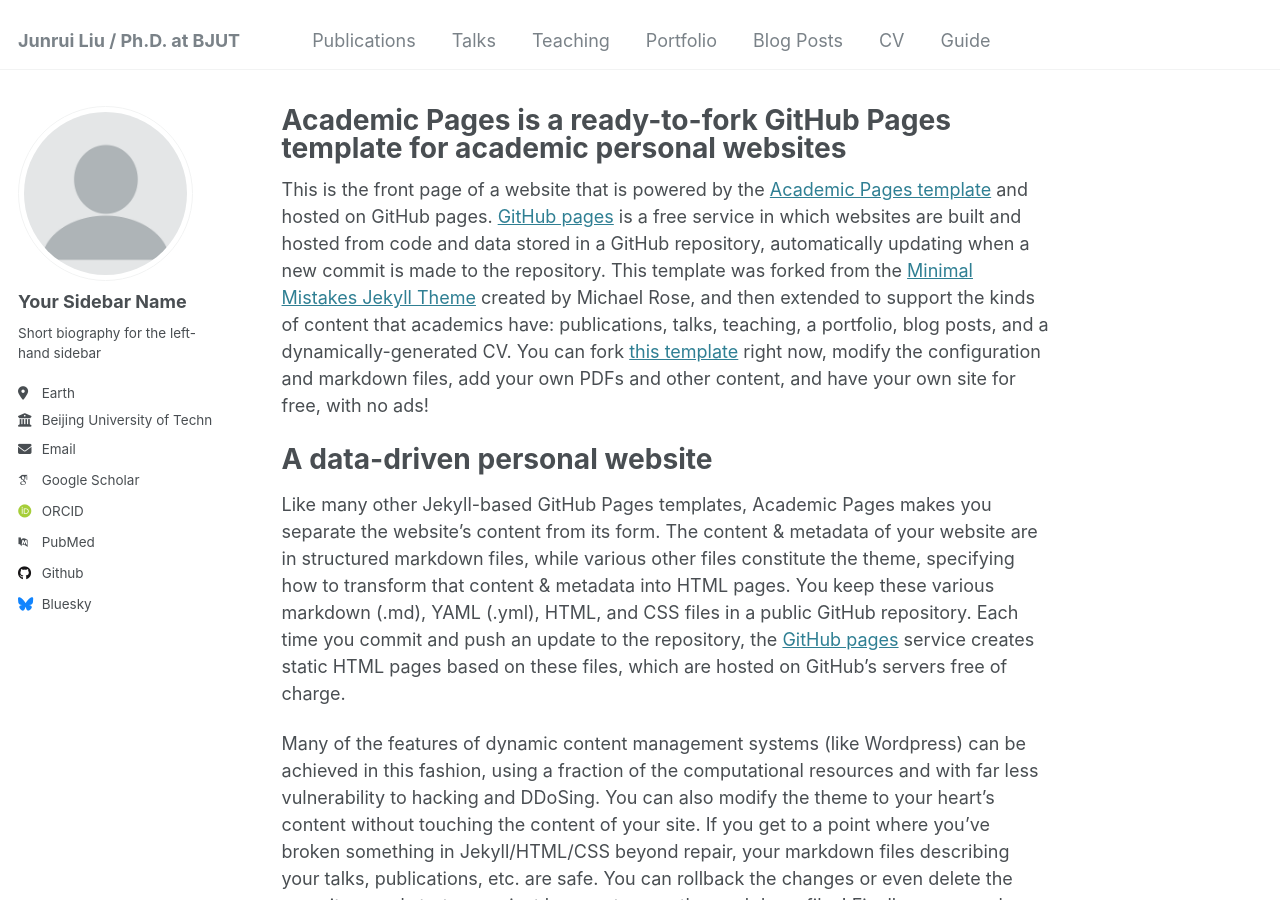
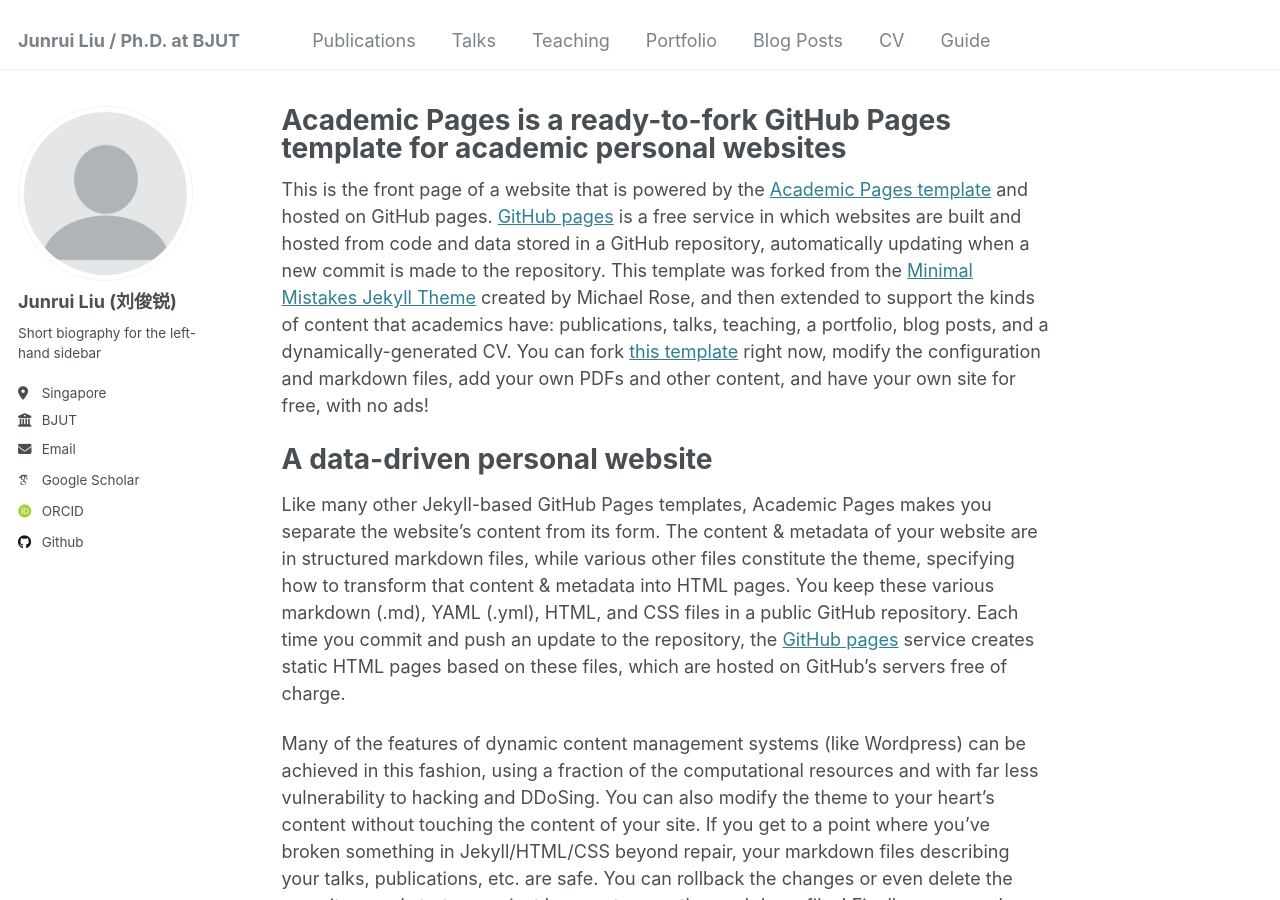
Before and after one commit to dianziliu/dianziliu.github.io, a Jekyll site: the page built from _pages/about.md, in a window 1280 px wide and 900 px high. Built offline with Jekyll 4.4.1, drawn with Linux system fonts in a browser that asks for light colours; some web fonts are replaced.

Commit message:
Update _config.yml

```diff
--- a/_config.yml
+++ b/_config.yml
@@ -22,11 +22,11 @@ repository               : "academicpages/academicpages.github.io"
 author:
   # Biographic information
   avatar           : "profile.png"
-  name             : "Your Sidebar Name"
+  name             : "Junrui Liu (刘俊锐)"
   pronouns         : # example: "she/her"
   bio              : "Short biography for the left-hand sidebar"
-  location         : "Earth"
-  employer         : "Beijing University of Technology (BJUT)"
+  location         : "Singapore"
+  employer         : "BJUT"
   uri              : # URL
   email            : "liujunrui@emails.bjut.edu.cn"
 
@@ -36,7 +36,7 @@ author:
   impactstory      : # URL
   orcid            : "http://orcid.org/yourorcidurl"
   semantic         : # URL
-  pubmed           : "https://www.ncbi.nlm.nih.gov/pubmed/?term=john+snow"
+  pubmed           : # "https://www.ncbi.nlm.nih.gov/pubmed/?term=john+snow"
   researchgate     : # URL
   scopus           : # URL
 
@@ -44,12 +44,12 @@ author:
   bitbucket        : # Username - Update with your username on the site
   codepen          : # Username
   dribbble         : # Username
-  github           : "academicpages"
+  github           : "https://github.com/dianziliu"
   kaggle           : # Username
   stackoverflow    : # User number or user number and name (i.e., use "1" or "1/jeff-atwood")
 
   # Social media
-  bluesky          : "bsky.app" # Replace this with you Bluesky username
+  bluesky          : # "bsky.app" # Replace this with you Bluesky username
   facebook         : # Username
   flickr           : # Username
   foursquare       : # Username
```
